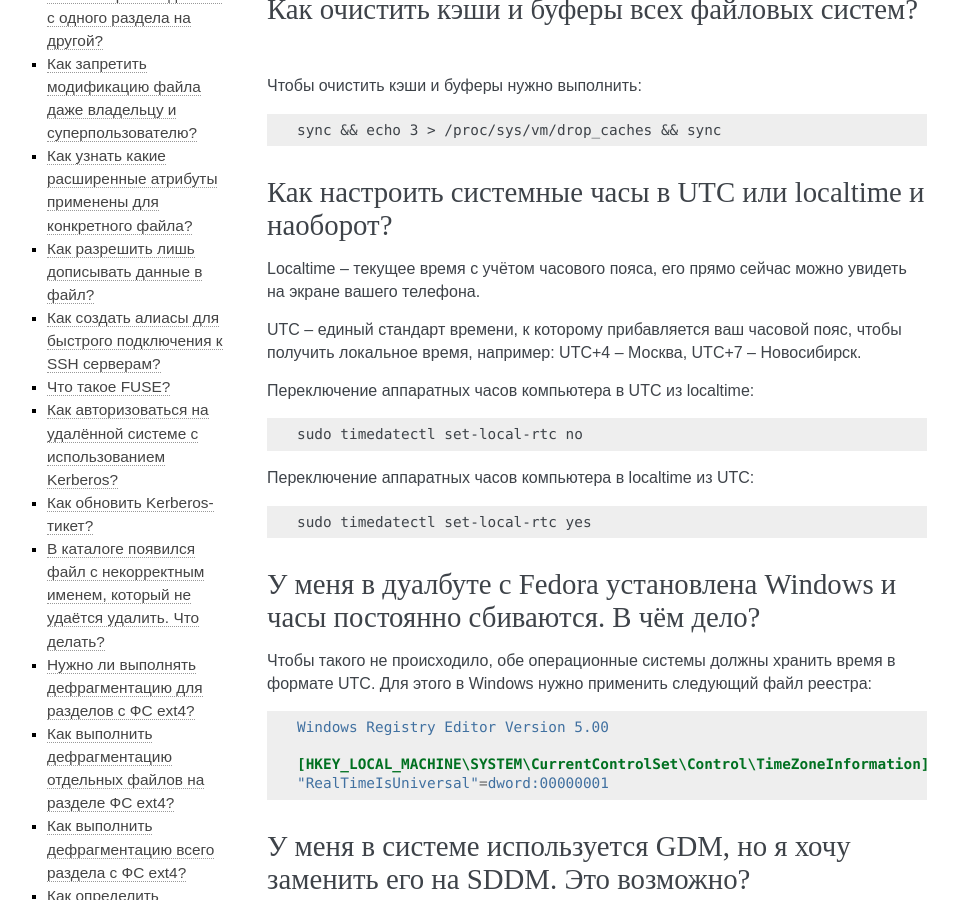
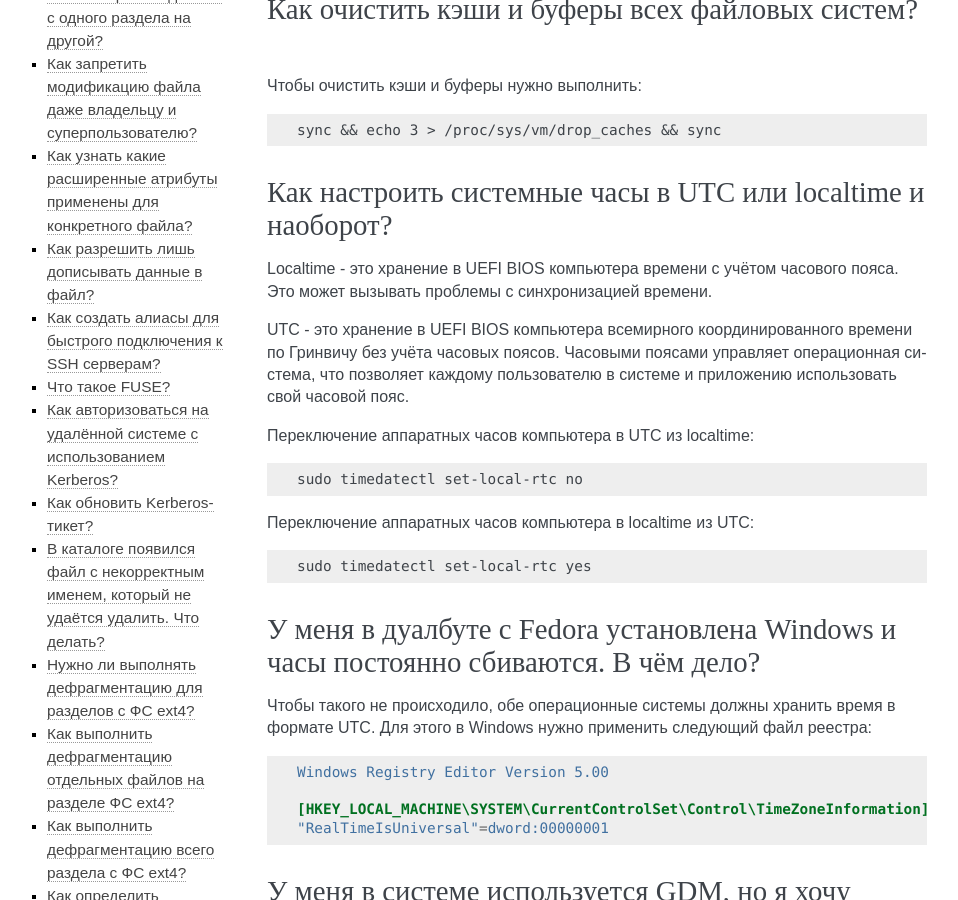
Before and after one commit to RussianFedora/FAQ, a Sphinx documentation site: the page built from source/administration.rst, in a window 1280 px wide and 900 px high, scrolled down 4216 px. Shown: the whole window, without its empty margins (153-1111 px from the left). Built offline with Sphinx 7.4.7, drawn with Linux system fonts in a browser that asks for light colours.

Commit message:
Fixed my fix of localtime and utc

```diff
--- a/source/administration.rst
+++ b/source/administration.rst
@@ -286,9 +286,9 @@
 Как настроить системные часы в UTC или localtime и наоборот?
 ========================================================================
 
-Localtime -- текущее время с учётом часового пояса, его прямо сейчас можно увидеть на экране вашего телефона.
+Localtime - это хранение в UEFI BIOS компьютера времени с учётом часового пояса. Это может вызывать проблемы с синхронизацией времени.
 
-UTC -- единый стандарт времени, к которому прибавляется ваш часовой пояс, чтобы получить локальное время, например: UTC+4 -- Москва, UTC+7 -- Новосибирск.
+UTC - это хранение в UEFI BIOS компьютера всемирного координированного времени по Гринвичу без учёта часовых поясов. Часовыми поясами управляет операционная система, что позволяет каждому пользователю в системе и приложению использовать свой часовой пояс.
 
 Переключение аппаратных часов компьютера в UTC из localtime:
 
```
